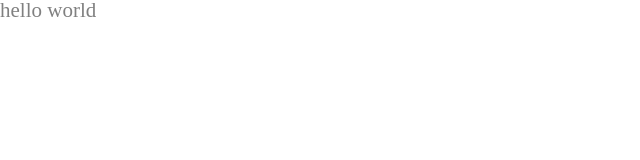
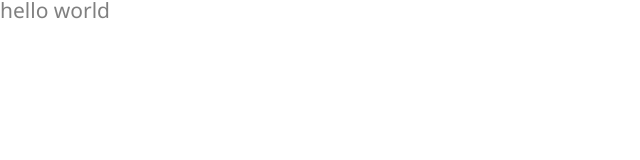
Before and after one commit to bookhabit/Next-bnb, a Next.js app: page / in a window 1280 px wide. Shown: the top 160 px of the page, without its empty margins (0-640 px from the left). Built offline with nearby package versions, Linux system fonts and the light colour scheme.

Commit message:
폰트 적용

```diff
--- a/pages/_document.tsx
+++ b/pages/_document.tsx
@@ -1,4 +1,4 @@
-import Document,{DocumentContext, DocumentInitialProps} from "next/document";
+import Document,{Html,Head,Main,NextScript,DocumentContext, DocumentInitialProps} from "next/document";
 import { ServerStyleSheet } from "styled-components";
 
 export default class MyDocument extends Document{
@@ -27,4 +27,25 @@ export default class MyDocument extends Document{
             sheet.seal()
         }
     }
+
+    render(){
+        return(
+            <Html>
+        <Head>
+          <link
+            href="https://fonts.googleapis.com/css?family=Noto+Sans:400,700&display=swap"
+            rel="stylesheet"
+          />
+          <link
+            href="https://fonts.googleapis.com/css?family=Noto+Sans+KR:400,700&display=swap&subset=korean"
+            rel="stylesheet"
+          />
+        </Head>
+        <body>
+          <Main />
+          <NextScript />
+        </body>
+      </Html>
+        )
+    }
 }
--- a/pages/index.tsx
+++ b/pages/index.tsx
@@ -7,7 +7,11 @@ const Container  = styled.div`
 `
 
 const index:React.FC = ()=>{
-    return <Container>hello world</Container>;
+    return (
+        <Container>
+            hello world
+        </Container>
+    )
 }
 
 export default index;
--- a/styles/GlobalStyle.tsx
+++ b/styles/GlobalStyle.tsx
@@ -8,6 +8,7 @@ const globalStyle = css`
         box-sizing: border-box;
     }
     body{
+        font-family: Noto Sans,Noto Sans KR;
         color:${palette.black}
     }
 `
```
